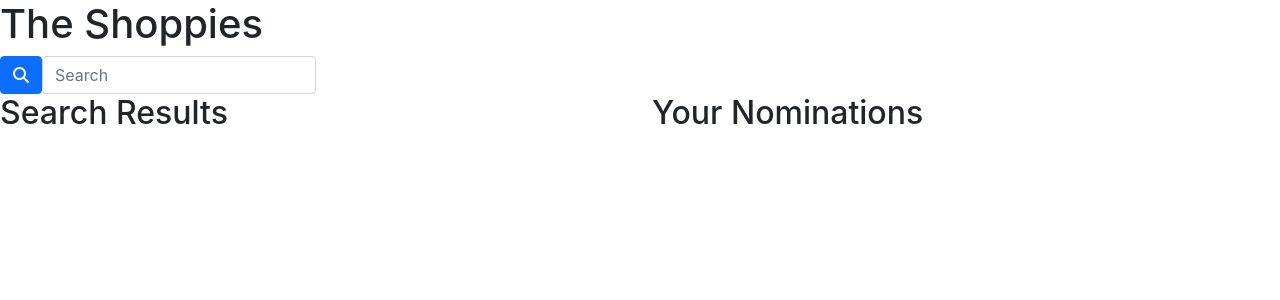
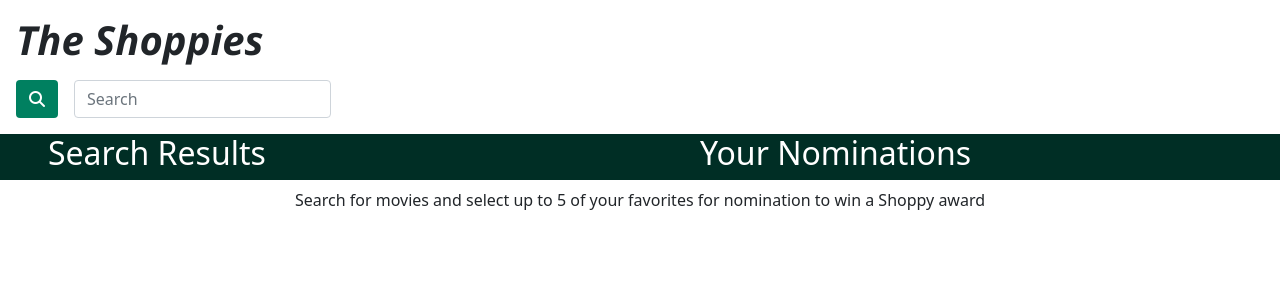
Before and after one commit to Craig5117/the-shoppies, a React (Create React App) app: page / in a window 1280 px wide. Shown: the top 300 px of the page. Built offline with nearby package versions, Linux system fonts and the light colour scheme.

Commit message:
banner toggles on with 5 nominations

```diff
--- a/public/index.html
+++ b/public/index.html
@@ -8,6 +8,8 @@
       src="https://kit.fontawesome.com/33354cd50d.js"
       crossorigin="anonymous"
     ></script>
+    <link rel="preconnect" href="https://fonts.gstatic.com">
+<link href="https://fonts.googleapis.com/css2?family=Open+Sans:ital,wght@1,700&display=swap" rel="stylesheet">
     <meta name="viewport" content="width=device-width, initial-scale=1" />
     <meta name="theme-color" content="#000000" />
     <meta
--- /dev/null
+++ b/src/components/Header/header.css
@@ -0,0 +1,3 @@
+h1 {
+    font-family: 'Open Sans', sans-serif;
+}
--- a/src/components/Header/index.js
+++ b/src/components/Header/index.js
@@ -1,10 +1,11 @@
 import React from 'react';
 import SearchBar from '../SearchBar';
+import './header.css';
 
 function Header() {
     return (
         <div>
-            <h1>The Shoppies</h1>
+            <h1 className="m-3">The Shoppies</h1>
             <SearchBar></SearchBar>
         </div>
     )
--- a/src/components/Movies/Movie/index.js
+++ b/src/components/Movies/Movie/index.js
@@ -35,7 +35,7 @@ function Movie(props) {
                     <Card.Text>{movie.year}</Card.Text>
                     <Button
                         disabled={nominatedMovies?.some((nomMovie) => nomMovie.title === movie.title)}
-                        className='btn-block btn-info'
+                        className='btn-block btn-general'
                         onClick={() => handleNominate(movie)}>Nominate
                     </Button>
                 </Card.Body>
--- a/src/components/Movies/NominatedList/nominatedList.css
+++ b/src/components/Movies/NominatedList/nominatedList.css
@@ -1,3 +1,7 @@
+ul {
+    list-style-type: none;
+}
+
 .nominated-image {
     width: 20%;
 }
--- a/src/components/Movies/moviesSlice.js
+++ b/src/components/Movies/moviesSlice.js
@@ -2,12 +2,19 @@ import { loadNominations } from '../../utils/localStorage';
 
 const loadedNominations = loadNominations();
 const initialState = {
+    searchedTitle: '',
     searchedMovies: [],
     nominatedMovies: loadedNominations
 }
 
 export default function moviesReducer(state = initialState, action) {
     switch (action.type) {
+        case 'movies/UPDATE_SEARCHED_TITLE': {
+            return {
+                ...state,
+                searchedTitle: action.payload
+            }
+        }
         case 'movies/UPDATE_SEARCHED_MOVIES': {
             return {
                 ...state,
--- a/src/components/SearchBar/index.js
+++ b/src/components/SearchBar/index.js
@@ -26,6 +26,10 @@ function SearchBar() {
                   poster: movie.Poster
                }))
                dispatch({
+                type: 'movies/UPDATE_SEARCHED_TITLE',
+                payload: searchedTitle
+               });
+               dispatch({
                 type: 'movies/UPDATE_SEARCHED_MOVIES',
                 payload: movieData,
                 });
@@ -34,9 +38,9 @@ function SearchBar() {
             }
             }
     return (
-        <Form inline onSubmit={handleSearch}>
-            <Button className="button" type="submit"><i className="fas fa-search"></i></Button>
-            <FormControl type="text" placeholder="Search" className="w-auto d-inline align-middle" id="search-bar"/>
+        <Form inline onSubmit={handleSearch} className="mx-3 mt-3">
+            <Button className="button btn-general" type="submit"><i className="fas fa-search"></i></Button>
+            <FormControl type="text" placeholder="Search" className="w-auto d-inline align-middle mx-3" id="search-bar"/>
         </Form>
     )
 }
--- a/src/index.css
+++ b/src/index.css
@@ -1,13 +1,25 @@
-body {
-  margin: 0;
-  font-family: -apple-system, BlinkMacSystemFont, 'Segoe UI', 'Roboto', 'Oxygen',
-    'Ubuntu', 'Cantarell', 'Fira Sans', 'Droid Sans', 'Helvetica Neue',
-    sans-serif;
-  -webkit-font-smoothing: antialiased;
-  -moz-osx-font-smoothing: grayscale;
+.btn-general, .btn-general:disabled {
+  background-color: #008060;
+  border-color: transparent;
 }
 
-code {
-  font-family: source-code-pro, Menlo, Monaco, Consolas, 'Courier New',
-    monospace;
+.btn-general:hover {
+  background-color: #004c3f;
+  color: #ffffff;
+  border-color: transparent;
 }
+
+.btn-general:active {
+  background-color: #002e25;
+  border-color: #002e25;
+}
+
+.btn-general:focus, .btn-general:active:focus {
+
+  background-color: #008060;
+  border-color: #008060;
+}
+
+.form-control:focus, .btn-general:active, .btn-general:active:focus, .btn-general:focus {
+  box-shadow: 0 0 0 0.25rem rgba(37, 148, 124, 0.5);
+}
--- /dev/null
+++ b/src/pages/Home/home.css
@@ -0,0 +1,15 @@
+.list-headers {
+    background-color: #002e25;
+    color: white;
+}
+
+.banner-container {
+    height: 3em;
+}
+
+.banner {
+    background-color: rgb(211, 211, 112);
+    font-size: larger;
+    font-weight: bolder;
+    color: #002e25;
+}
--- a/src/pages/Home/index.js
+++ b/src/pages/Home/index.js
@@ -3,19 +3,30 @@ import MovieList from '../../components/Movies/MovieList';
 import NominatedList from '../../components/Movies/NominatedList';
 import Row from 'react-bootstrap/Row';
 import Col from 'react-bootstrap/Col';
+import './home.css';
+import { useSelector } from 'react-redux';
 
 function Home() {
+    const nominatedMovies = useSelector((state) => state.movies.nominatedMovies);
   return (
     <div>
-      <Row>
+      <Row className="list-headers mt-3">
         <Col>
-          <h2>Search Results</h2>
+          <h2 className="mx-5">Search Results</h2>
         </Col>
         <Col>
-          <h2>Your Nominations</h2>
+          <h2 className="mx-5">Your Nominations</h2>
         </Col>
       </Row>
-      <Row className="mt-3">
+      <div className="banner-container mt-2">
+          {nominatedMovies.length === 5 ?
+          <p className="text-center banner h-100 py-2">
+          Fantastic! You have made 5 nominations.
+        </p>
+        : <p className="text-center">Search for movies and select up to 5 of your favorites for nomination to win a Shoppy award</p>
+        }
+      </div>
+      <Row className="mt-3 mx-3">
         <MovieList></MovieList>
         <NominatedList></NominatedList>
       </Row>
```
